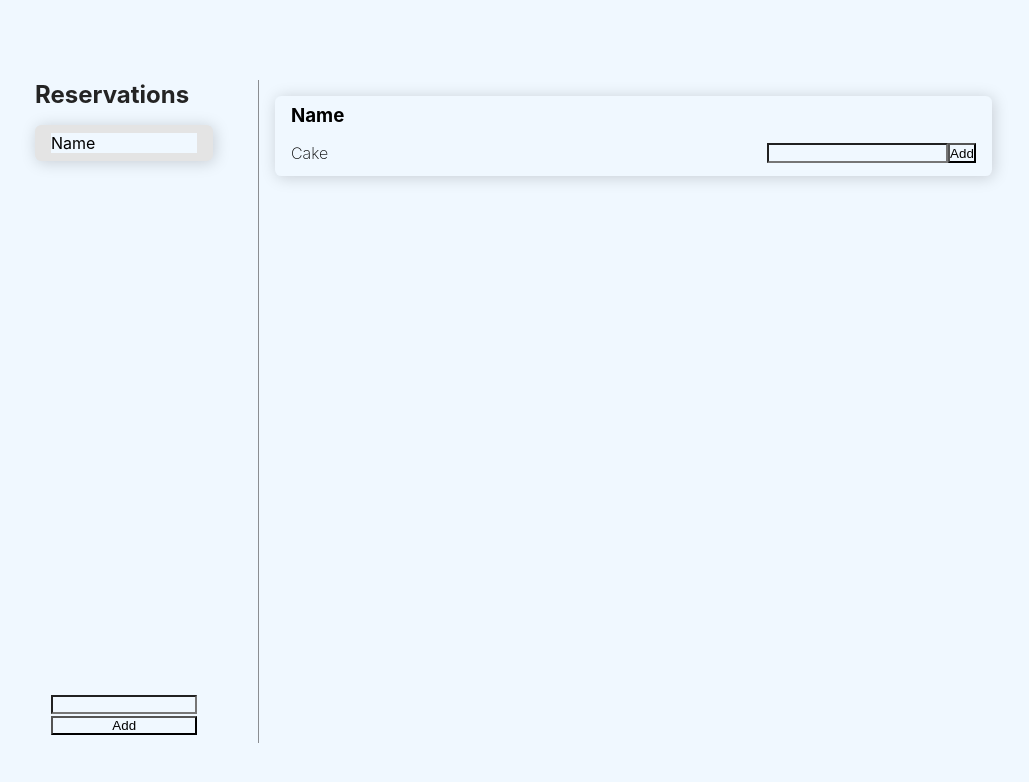
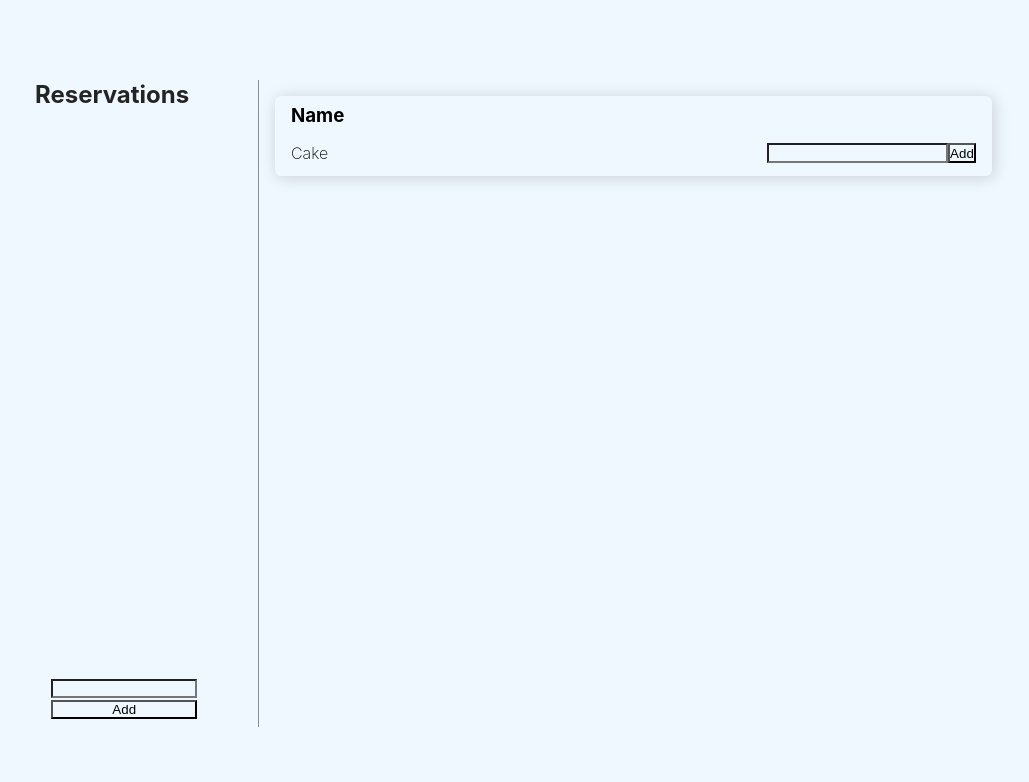
Before and after one commit to styylz/ReservationsTable, a React (Create React App) app in the folder client/: page / in a window 1280 px wide. Shown: the top 782 px of the page, without its empty margins (45-1074 px from the left). Built offline with nearby package versions, Linux system fonts and the light colour scheme.

Commit message:
feat: Created component to dynamically display reservations

```diff
--- a/client/src/App.tsx
+++ b/client/src/App.tsx
@@ -2,10 +2,10 @@
 import { useSelector } from 'react-redux';
 import './App.css';
 import { RootState } from './app/store';
+import ReservationCard from './components/ReservationCard';
 
 function App() {
   const reservations = useSelector((state: RootState) => state.reservations.value)
-  console.log(reservations)
   return (
    <>
     <div className='App'>
@@ -14,9 +14,7 @@
           <div>
             <h3 className='reservation__header'> Reservations</h3>
             <div className='reservation__cards-container'>
-              <div className='reservation__card-container'>
-                <p> Name</p>
-              </div>
+              {reservations.map(name => <ReservationCard name={name} /> )}
             </div>
           </div>
             <div className='reservation__input-container'>
--- /dev/null
+++ b/client/src/components/ReservationCard.tsx
@@ -0,0 +1,14 @@
+import React from 'react'
+
+interface ReservationCardTypes {
+  name: string
+}
+function ReservationCard({name}: ReservationCardTypes) {
+  return (
+   <div className='reservation__card-container'>
+      <p>{name}</p>
+   </div>
+  )
+}
+
+export default ReservationCard
```
